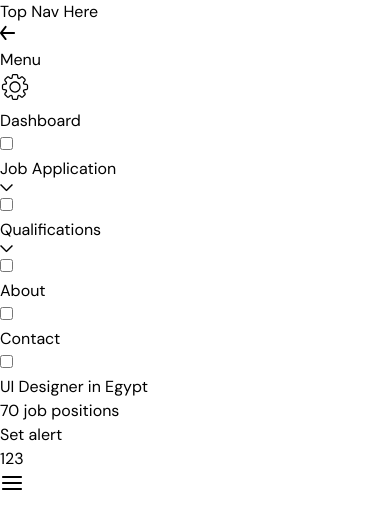
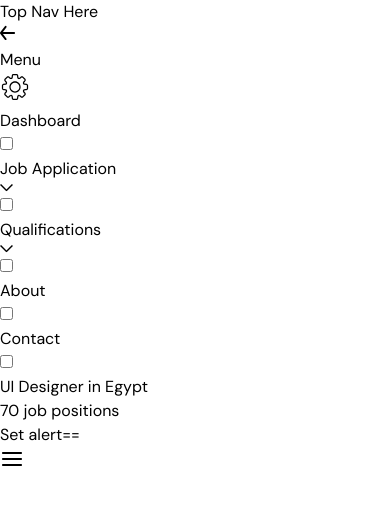
Before and after one commit to slovanky/izam-frontend-task, a Next.js app: page / in a window 390 px wide. Shown: the top 528 px of the page. Built offline with nearby package versions, Linux system fonts and the light colour scheme.

Commit message:
handling responsive sizes and spaces

```diff
--- a/package.json
+++ b/package.json
@@ -14,7 +14,8 @@
     "@dnd-kit/sortable": "^10.0.0",
     "next": "15.1.6",
     "react": "^19.0.0",
-    "react-dom": "^19.0.0"
+    "react-dom": "^19.0.0",
+    "zustand": "^5.0.3"
   },
   "devDependencies": {
     "@eslint/eslintrc": "^3",
--- /dev/null
+++ b/src/app/(website)/layout.tsx
@@ -0,0 +1,34 @@
+"use client";
+
+import Sidebar from "@/components/Sidebar/Sidebar";
+import { useSidebarStore } from "@/stores/sidebarStore";
+
+export default function WebsiteLayout({
+  children,
+}: Readonly<{
+  children: React.ReactNode;
+}>) {
+  const { isOpen } = useSidebarStore();
+
+  return (
+    <div className="min-h-screen flex flex-col">
+      {/* Top Nav */}
+      <div className="w-full h-[86px] lg:h-[98px] flex items-center justify-center bg-[#161616] text-gray-500">Top Nav Here</div>
+
+      <div className="grow flex items-start">
+        {/* Side Filter Menu */}
+        <div
+          className={`
+          shrink-0 fixed lg:static top-0 bottom-0 right-0 w-screen lg:w-[380px] 2xl:w-[440px] min-h-screen lg:h-screen overflow-y-auto transition-main
+          ${isOpen ? "left-0" : "-left-[100%]"}
+          `}
+        >
+          <Sidebar />
+        </div>
+
+        {/* Page Content */}
+        <div className="grow px-[21px] lg:px-[24px] py-[26px] lg:py-[36px]">{children}</div>
+      </div>
+    </div>
+  );
+}
--- /dev/null
+++ b/src/app/(website)/page.tsx
@@ -0,0 +1,27 @@
+"use client";
+
+import { MenuIcon } from "@/components/common/Icons";
+
+import { useSidebarStore } from "@/stores/sidebarStore";
+
+export default function JobsPage() {
+  const { openSidebar } = useSidebarStore();
+
+  return (
+    <div className="flex items-stretch gap-1.5">
+      <div className="grow px-4 lg:px-10 py-2.5 lg:py-6 flex items-end lg:items-center justify-between gap-5 bg-[#3D8E41] text-white rounded-[2px] lg:rounded-[5px]">
+        <div>
+          <h4 className="text-sm lg:text-[23px] font-bold">UI Designer in Egypt</h4>
+          <p className="text-[11px] lg:text-[17px]">70 job positions</p>
+        </div>
+        <div className="flex items-center gap-3 text-[11px] lg:text-[21px]">
+          <span>Set alert</span>
+          <span>==</span>
+        </div>
+      </div>
+      <button onClick={openSidebar} className="shrink-0 lg:hidden w-[57px] flex items-center justify-center bg-white border border-[#F0F0F0] rounded-[2px]">
+        <MenuIcon className="w-[24px] h-[24px] aspect-square" />
+      </button>
+    </div>
+  );
+}
--- a/src/app/globals.css
+++ b/src/app/globals.css
@@ -25,7 +25,7 @@ body {
 }
 
 
-/* Side Filter Menu */
+/* Sidebar Menu */
 
 .sidemenu-parent:has(label input[type="checkbox"]) {
   .sidemenu-child-list {
--- a/src/app/page.tsx
+++ /dev/null
@@ -1,48 +0,0 @@
-"use client";
-
-import { useState } from "react";
-
-import Sidebar from "../components/Sidebar/Sidebar";
-import { MenuIcon } from "@/components/common/Icons";
-
-export default function JobsPage() {
-  const [sideFilterMenuIsOpen, setSideFilterMenuIsOpen] = useState<boolean>(false);
-
-  return (
-    <div className="min-h-screen flex flex-col">
-      {/* Top Nav */}
-      <div className="w-full h-[98px] flex items-center justify-center bg-[#161616] text-gray-500">Top Nav Here</div>
-
-      <div className="grow flex items-start">
-        {/* Side Filter Menu */}
-        <div
-          className={`
-          shrink-0 fixed lg:static top-0 bottom-0 right-0 w-screen lg:w-[380px] 2xl:w-[440px] min-h-screen lg:h-screen overflow-y-auto transition-main
-          ${sideFilterMenuIsOpen ? "left-0" : "-left-[100%]"}
-          `}
-        >
-          <Sidebar onClose={() => setSideFilterMenuIsOpen(false)} />
-        </div>
-
-        {/* Jobs Page Content */}
-        <div className="grow px-[24px] py-[36px]">
-          <div className="flex items-stretch gap-1.5">
-            <div className="grow px-10 py-6 flex items-center justify-between gap-5 bg-[#3D8E41] text-white rounded-[2px] lg:rounded-[5px]">
-              <div>
-                <h4 className="text-sm lg:text-[23px] font-bold">UI Designer in Egypt</h4>
-                <p className="text-[11px] lg:text-[17px]">70 job positions</p>
-              </div>
-              <div className="flex items-center gap-3">
-                <span className="text-[21px]">Set alert</span>
-                <div>123</div>
-              </div>
-            </div>
-            <button onClick={() => setSideFilterMenuIsOpen(true)} className="shrink-0 w-[57px] flex items-center justify-center bg-white border border-[#F0F0F0] rounded-[2px]">
-              <MenuIcon className="w-[24px] h-[24px] aspect-square" />
-            </button>
-          </div>
-        </div>
-      </div>
-    </div>
-  );
-}
--- a/src/components/Sidebar/Sidebar.tsx
+++ b/src/components/Sidebar/Sidebar.tsx
@@ -6,12 +6,14 @@ import { DndContext, closestCenter, KeyboardSensor, PointerSensor, useSensor, us
 import { arrayMove, SortableContext, sortableKeyboardCoordinates, verticalListSortingStrategy } from "@dnd-kit/sortable";
 import { restrictToVerticalAxis, restrictToParentElement } from "@dnd-kit/modifiers";
 
-import { SideFilterMenuItem } from "./SidebarMenu";
-import { BackIcon, CheckIcon, CloseIcon, SettingGearIcon } from "../common/Icons";
+import { SSidebarMenu } from "./SidebarMenu";
+import { BackIcon, CheckIcon, CloseIcon, SettingGearIcon } from "@/components/common/Icons";
 import { SidebarMenuItem } from "@/Types";
 
-export default function Sidebar(props: { onClose: () => void }) {
-  const { onClose } = props;
+import { useSidebarStore } from "@/stores/sidebarStore";
+
+export default function Sidebar() {
+  const { closeSidebar } = useSidebarStore();
 
   const [isEditMode, setIsEditMode] = useState<boolean>(false);
 
@@ -130,20 +132,20 @@ export default function Sidebar(props: { onClose: () => void }) {
       <div className="h-[98px] px-[44px] py-[36px] flex items-center border-b border-[#E9E9E9]">
         <div className="w-full flex items-center justify-between">
           <div className="flex items-center gap-3">
-            <button onClick={onClose} className="lg:hidden">
+            <button onClick={closeSidebar} className="lg:hidden">
               <BackIcon className="w-[15px] h-[15px] aspect-square text-[#161616]" />
             </button>
-            <h3 className="text-[25px] text-[#404040] font-medium">Menu</h3>
+            <h3 className="text-[17px] lg:text-[25px] text-[#404040] font-medium">Menu</h3>
           </div>
 
           <div className="flex items-center gap-[9px]">
             {isEditMode ? (
               <>
                 <button onClick={() => setIsEditMode(false)}>
-                  <CloseIcon className="w-[42px] h-[42px] aspect-square text-[#ED1F03]" />
+                  <CloseIcon className="shrink-0 h-[34px] lg:h-[42px] aspect-square text-[#ED1F03]" />
                 </button>
                 <button onClick={() => setIsEditMode(false)}>
-                  <CheckIcon className="w-[42px] h-[42px] aspect-square text-[#3D8E41]" />
+                  <CheckIcon className="shrink-0 h-[34px] lg:h-[42px] aspect-square text-[#3D8E41]" />
                 </button>
               </>
             ) : (
@@ -158,7 +160,7 @@ export default function Sidebar(props: { onClose: () => void }) {
         <DndContext sensors={sensors} collisionDetection={closestCenter} onDragEnd={handleDragEnd} modifiers={[restrictToVerticalAxis, restrictToParentElement]}>
           <SortableContext items={sideFilterMenuList} strategy={verticalListSortingStrategy}>
             {items.map((button, index) => (
-              <SideFilterMenuItem key={`sidemenu-button-${index}`} isEditMode={isEditMode} button={button} />
+              <SSidebarMenu key={`sidemenu-button-${index}`} isEditMode={isEditMode} button={button} />
             ))}
           </SortableContext>
         </DndContext>
--- a/src/components/Sidebar/SidebarSubmenu.tsx
+++ b/src/components/Sidebar/SidebarSubmenu.tsx
@@ -76,18 +76,22 @@ export function SubmenuItem(props: SubmenuItemProps) {
   const isCursorGrabbing = attributes["aria-pressed"];
 
   return (
-    <div ref={setNodeRef} className={`w-full h-[52px] flex items-center justify-between ps-[50px] pe-[30px] ${!childButton.visible && !isEditMode && "hidden"}`} style={style}>
+    <div
+      ref={setNodeRef}
+      className={`w-full flex items-center justify-between ps-[40px] lg:ps-[50px] pe-[27px] lg:pe-[30px] py-3.5 ${!childButton.visible && !isEditMode && "hidden"}`}
+      style={style}
+    >
       <div className={`flex items-center gap-x-1.5 ${childButton.visible ? "text-[#404040]" : "text-[#CDCDCD]"}`}>
         {isEditMode ? (
           <>
             <div {...attributes} {...listeners} className={` ${isCursorGrabbing ? "cursor-grabbing" : "cursor-grab"}`} aria-describedby={`DndContext-${uniqueId}`}>
-              <DragBtnIcon className="w-[30px] h-[30px] aspect-square cursor-move" />
+              <DragBtnIcon className="shrink-0 h-5 lg:h-[30px] aspect-square cursor-pointer" />
             </div>
 
-            <div className="text-[22px] font-normal">{childButton.title}</div>
+            <div className="text-[17px] lg:text-[22px] font-normal">{childButton.title}</div>
           </>
         ) : (
-          <Link href={childButton.href} target={childButton.target} className="text-[22px] font-normal">
+          <Link href={childButton.href} target={childButton.target} className="text-[17px] lg:text-[22px] font-normal">
             {childButton.title}
           </Link>
         )}
@@ -95,14 +99,14 @@ export function SubmenuItem(props: SubmenuItemProps) {
       <div className="flex items-center gap-x-2.5 text-[#848484]">
         {isEditMode && (
           <>
-            <EditIcon className="w-[25px] h-[25px] aspect-square cursor-pointer" />
+            <EditIcon className="shrink-0 h-5 lg:h-[25px] aspect-square cursor-pointer" />
             {childButton.visible ? (
               <>
-                <VisibleIcon className="w-[25px] h-auto cursor-pointer" />
+                <VisibleIcon className="shrink-0 w-5 lg:w-[25px] h-auto cursor-pointer" />
               </>
             ) : (
               <>
-                <HiddenIcon className="w-[25px] h-[25px] aspect-square cursor-pointer" />
+                <HiddenIcon className="shrink-0 h-5 lg:h-[25px] aspect-square cursor-pointer" />
               </>
             )}
           </>
--- /dev/null
+++ b/src/stores/sidebarStore.tsx
@@ -0,0 +1,13 @@
+import { create } from "zustand";
+
+interface SidebarState {
+  isOpen: boolean;
+  openSidebar: () => void;
+  closeSidebar: () => void;
+}
+
+export const useSidebarStore = create<SidebarState>((set) => ({
+  isOpen: false,
+  openSidebar: () => set({ isOpen: true }),
+  closeSidebar: () => set({ isOpen: false }),
+}));
```
Also changed, not shown: src/components/Sidebar/SidebarMenu.tsx (+8 -8 lines), 1 other file (tests, documents, lock files or other folders).
